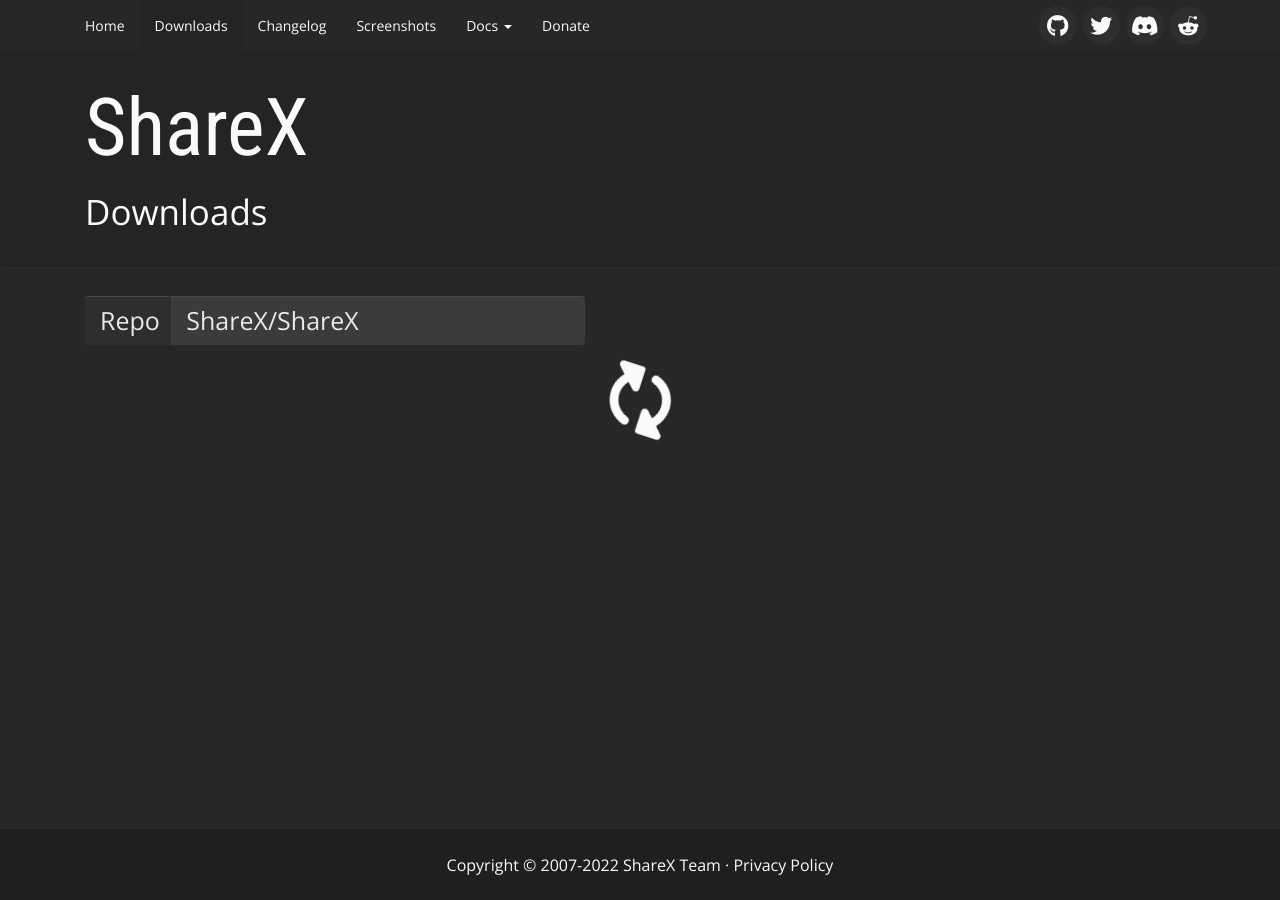
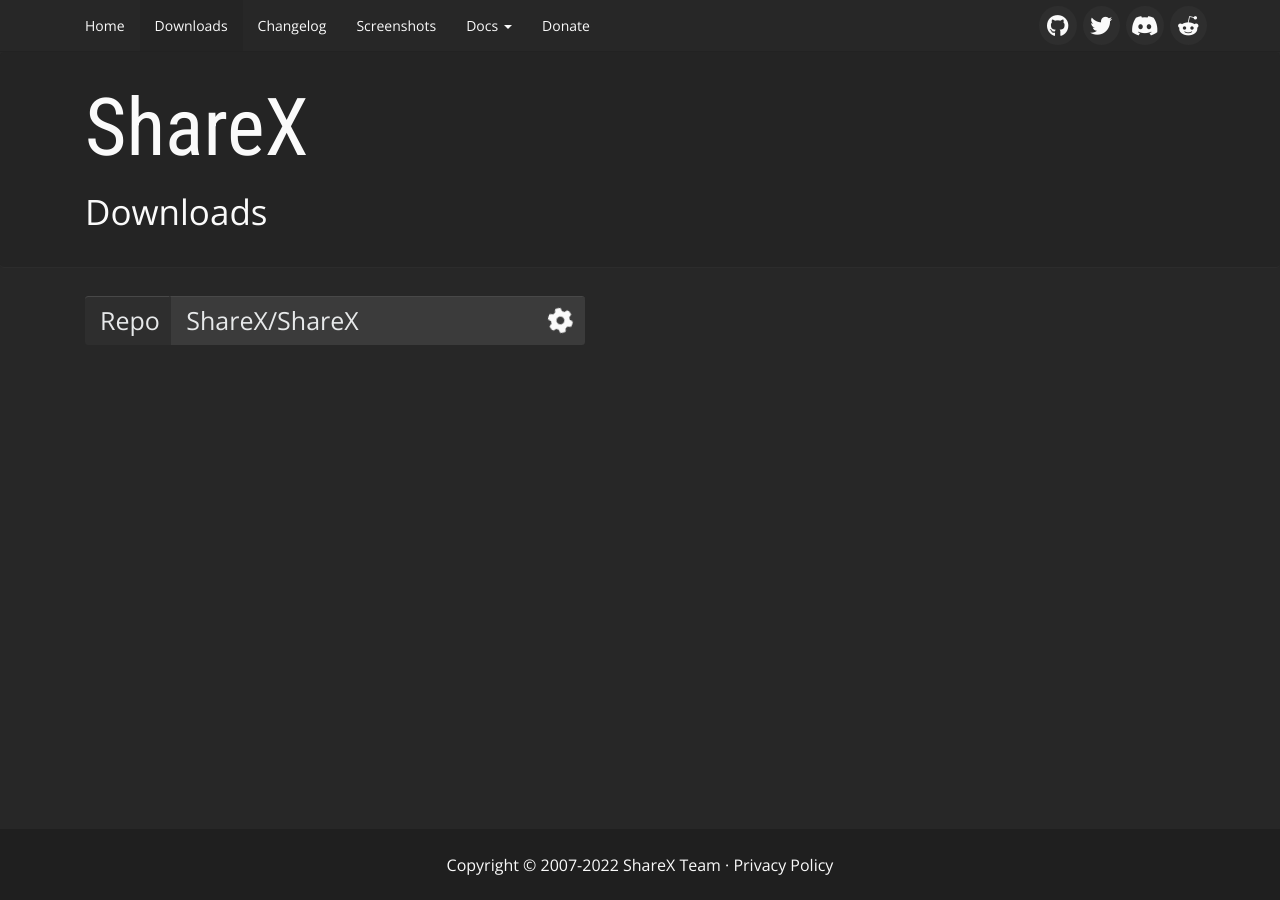
Before and after one commit to ShareX/sharex.github.io, a Jekyll site: the page built from downloads.html, in a window 1280 px wide. Built offline with Jekyll 4.4.1, drawn with Linux system fonts in a browser that asks for light colours.

Commit message:
Move fa-spin inside input

```diff
--- a/css/main.scss
+++ b/css/main.scss
@@ -581,6 +581,17 @@
         width: 500px;
         margin-bottom: 20px;
 
+        .feedback-icon {
+            position: absolute;
+            width: auto;
+            bottom: 10px;
+            right: 12px;
+            top: 6px;
+            margin-top: 0;
+            z-index: 4;
+            font-size: 25px;
+        }
+
         #downloads-repo {
             height: auto;
             background-color: lighten($background-highlight, 5%);
--- a/downloads.html
+++ b/downloads.html
@@ -9,10 +9,12 @@
             <div class="input-group-prepend">
                 <span class="input-group-text">Repo</span>
             </div>
+            <div class="feedback-icon">
+                <i class="fa-solid fa-gear fa-spin"></i>
+            </div>
             <input id="downloads-repo" type="text" class="form-control" />
         </div>
         <div class="total-downloads"></div>
-        <div class="text-center"><i class="fas fa-sync-alt fa-spin fa-5x"></i></div>
         <table class="table table-downloads">
             <thead>
                 <tr>
```
